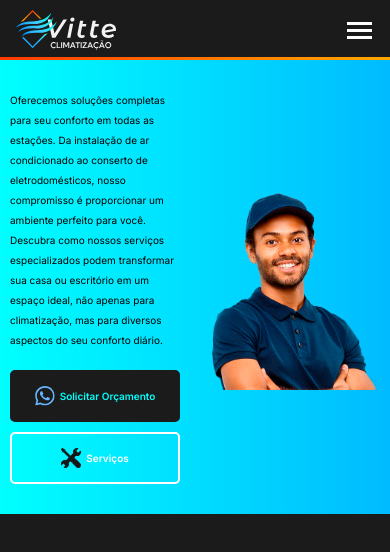
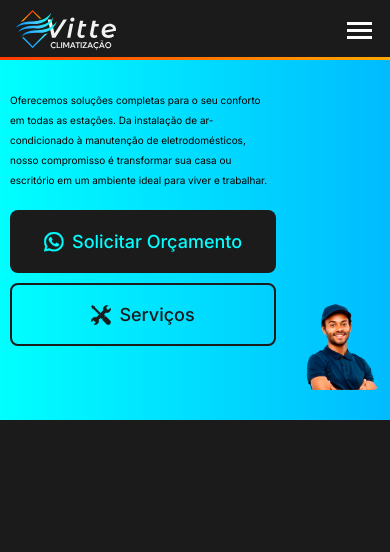
Before and after one commit to Ale-Neves/VitteClimatizacao, a React (Vite) app: page / in a window 390 px wide. Shown: the top 552 px of the page. Built offline with nearby package versions, Linux system fonts and the light colour scheme.

Commit message:
Melhorando responsividade do banner

```diff
--- a/src/components/atoms/Logo/styles.ts
+++ b/src/components/atoms/Logo/styles.ts
@@ -27,6 +27,16 @@ export const LogoImage = styled.img<{ $isVisible: boolean }>`
         height: 65px;
         max-width: 220px;
     }
+
+    @media (min-width: 1920px) {
+        height: 75px;
+        max-width: 250px;
+    }
+
+    @media (min-width: 1536px) {
+        height: 80px;
+        max-width: 270px;
+    }
 `;
 
 export const LogoText = styled.h1<{ $isVisible: boolean }>`
@@ -45,4 +55,12 @@ export const LogoText = styled.h1<{ $isVisible: boolean }>`
     @media (min-width: 992px) {
         font-size: 2rem;
     }
+
+    @media (min-width: 1920px) {
+        font-size: 2.25rem;
+    }
+
+    @media (min-width: 1536px) {
+        font-size: 2.5rem;
+    }
 `;
--- a/src/components/organisms/Banner/constants.ts
+++ b/src/components/organisms/Banner/constants.ts
@@ -1,5 +1,8 @@
 export const DESCRICAO_BANNER =
     "Oferecemos soluções completas para seu conforto em todas as estações. Da instalação de ar condicionado ao conserto de eletrodomésticos, nosso compromisso é proporcionar um ambiente perfeito para você. Descubra como nossos serviços especializados podem transformar sua casa ou escritório em um espaço ideal, não apenas para climatização, mas para diversos aspectos do seu conforto diário.";
+
+export const DESCRICAO_BANNER_MOBILE =
+    "Oferecemos soluções completas para o seu conforto em todas as estações. Da instalação de ar-condicionado à manutenção de eletrodomésticos, nosso compromisso é transformar sua casa ou escritório em um ambiente ideal para viver e trabalhar.";
 
 export const MENSAGEM_WHATSAPP =
     "Olá! Gostaria de solicitar um orçamento para serviços de climatização.";
--- a/src/components/organisms/Banner/index.tsx
+++ b/src/components/organisms/Banner/index.tsx
@@ -1,31 +1,41 @@
 import React from "react";
-import theme from "../../../styles/theme";
-import { Icon } from "../../atoms/Icon";
+import { Button } from "../../atoms/Button";
+import { WhatsAppIcon, ToolsIcon } from "../../atoms/SvgIcons";
 import { imagemHomem } from "./assets";
-import { DESC_IMG_HOMEM, DESCRICAO_BANNER } from "./constants";
+import { DESC_IMG_HOMEM } from "./constants";
 import * as S from "./styles";
 import type { BannerProps } from "./types";
 import { useBanner } from "./useBanner";
 
 export const Banner: React.FC<BannerProps> = props => {
-    const { handleRequestBudget, handleViewServices, whatsappIcon, ferramentaIcon } =
-        useBanner(props);
-    const { primary, background } = theme.colors;
+    const { handleRequestBudget, handleViewServices, bannerText } = useBanner(props);
 
     return (
         <S.BannerContainer>
             <S.BannerContent>
                 <S.TextSection>
-                    <S.BannerText>{DESCRICAO_BANNER}</S.BannerText>
+                    <S.BannerText>{bannerText}</S.BannerText>
                     <S.ButtonContainer>
-                        <S.PrimaryButton onClick={handleRequestBudget}>
-                            <Icon name={whatsappIcon} size={20} color={primary.cyan} />
-                            <span>Solicitar Orçamento</span>
-                        </S.PrimaryButton>
-                        <S.SecondaryButton onClick={handleViewServices}>
-                            <Icon name={ferramentaIcon} size={20} color={background.primary} />
-                            <span>Serviços</span>
-                        </S.SecondaryButton>
+                        <Button
+                            variant="primary"
+                            size="large"
+                            onClick={handleRequestBudget}
+                            icon={<WhatsAppIcon size={20} />}
+                            iconPosition="left"
+                            fullWidth
+                        >
+                            Solicitar Orçamento
+                        </Button>
+                        <Button
+                            variant="secondary"
+                            size="large"
+                            onClick={handleViewServices}
+                            icon={<ToolsIcon size={20} />}
+                            iconPosition="left"
+                            fullWidth
+                        >
+                            Serviços
+                        </Button>
                     </S.ButtonContainer>
                 </S.TextSection>
                 <S.ImageSection>
--- a/src/components/organisms/Banner/styles.ts
+++ b/src/components/organisms/Banner/styles.ts
@@ -40,8 +40,13 @@ export const BannerContainer = styled.section`
     }
 
     ${media.xxl} {
-        min-height: 560px;
-        margin-top: 95px;
+        min-height: 600px;
+        margin-top: 105px;
+    }
+
+    ${media["2xl"]} {
+        min-height: 650px;
+        margin-top: 110px;
     }
 `;
 
@@ -105,6 +110,16 @@ export const BannerText = styled.p`
         font-size: 1.875rem;
         line-height: ${({ theme }) => theme.lineHeights.normal};
     }
+
+    ${media.xxl} {
+        font-size: 2.25rem;
+        line-height: ${({ theme }) => theme.lineHeights.normal};
+    }
+
+    ${media["2xl"]} {
+        font-size: 2.625rem;
+        line-height: ${({ theme }) => theme.lineHeights.normal};
+    }
 `;
 
 export const ButtonContainer = styled.div`
@@ -120,69 +135,6 @@ export const ButtonContainer = styled.div`
 
     ${media.md} {
         gap: 1.5rem;
-    }
-`;
-
-export const BaseButton = styled.button`
-    font-family: ${({ theme }) => theme.fonts.primary};
-    font-size: 1rem;
-    font-weight: ${({ theme }) => theme.fontWeights.semibold};
-    padding: 14px 1.5rem;
-    border-radius: 0.5rem;
-    border: 2px solid transparent;
-    cursor: pointer;
-    transition: ${({ theme }) => theme.transitions.normal};
-    display: flex;
-    align-items: center;
-    gap: 0.5rem;
-    justify-content: center;
-    width: 100%;
-    flex: 1;
-
-    ${media.sm} {
-        font-size: 1rem;
-        padding: 1rem 2rem;
-    }
-
-    ${media.md} {
-        font-size: 1.5rem;
-        padding: 18px 36px;
-    }
-
-    &:hover {
-        transform: translateY(-2px);
-        box-shadow: 0 8px 25px ${({ theme }) => theme.colors.background.overlay};
-    }
-
-    &:active {
-        transform: translateY(0);
-    }
-`;
-
-export const PrimaryButton = styled(BaseButton)`
-    background-color: ${({ theme }) => theme.colors.background.primary};
-    color: ${({ theme }) => theme.colors.primary.cyan};
-    border-color: ${({ theme }) => theme.colors.background.primary};
-
-    &:hover {
-        background-color: ${({ theme }) => theme.colors.gray[800]};
-        border-color: ${({ theme }) => theme.colors.gray[800]};
-        color: ${({ theme }) => theme.colors.primary.cyan};
-    }
-`;
-
-export const SecondaryButton = styled(BaseButton)`
-    background-color: transparent;
-    color: ${({ theme }) => theme.colors.text.primary};
-    border-color: ${({ theme }) => theme.colors.text.primary};
-
-    &:hover {
-        background-color: ${({ theme }) => theme.colors.background.primary};
-        color: ${({ theme }) => theme.colors.primary.cyan};
-
-        svg {
-            fill: ${({ theme }) => theme.colors.primary.cyan};
-        }
     }
 `;
 
@@ -231,6 +183,10 @@ export const BannerImage = styled.img`
     }
 
     ${media.xxl} {
-        width: 550px;
+        width: 500px;
+    }
+
+    ${media["2xl"]} {
+        width: 530px;
     }
 `;
--- a/src/components/organisms/Banner/useBanner.ts
+++ b/src/components/organisms/Banner/useBanner.ts
@@ -1,11 +1,25 @@
 import { useNotifications } from "../../../hooks/useNotifications";
-import { MENSAGEM_WHATSAPP } from "./constants";
+import { MENSAGEM_WHATSAPP, DESCRICAO_BANNER, DESCRICAO_BANNER_MOBILE } from "./constants";
 import type { BannerProps } from "./types";
+import { useState, useEffect } from "react";
 
 export const useBanner = ({ onRequestBudget, onViewServices }: BannerProps) => {
     const { showSuccess, showInfo } = useNotifications();
     const whatsappIcon = "src/assets/icons/icon_whatsapp.svg";
     const ferramentaIcon = "src/assets/icons/icon_ferramentas.svg";
+
+    const [isMobile, setIsMobile] = useState(window.innerWidth < 640);
+
+    useEffect(() => {
+        const handleResize = () => {
+            setIsMobile(window.innerWidth < 640);
+        };
+
+        window.addEventListener("resize", handleResize);
+        return () => window.removeEventListener("resize", handleResize);
+    }, []);
+
+    const bannerText = isMobile ? DESCRICAO_BANNER_MOBILE : DESCRICAO_BANNER;
 
     const handleRequestBudget = () => {
         const message = encodeURIComponent(MENSAGEM_WHATSAPP);
@@ -36,5 +50,6 @@ export const useBanner = ({ onRequestBudget, onViewServices }: BannerProps) => {
         handleViewServices,
         whatsappIcon,
         ferramentaIcon,
+        bannerText,
     };
 };
--- a/src/components/organisms/Header/styles.ts
+++ b/src/components/organisms/Header/styles.ts
@@ -19,7 +19,11 @@ export const HeaderContainer = styled.header`
     }
 
     ${media.xxl} {
-        height: 95px;
+        height: 105px;
+    }
+
+    ${media["2xl"]} {
+        height: 110px;
     }
 `;
 
@@ -103,6 +107,14 @@ export const NavItem = styled.li<{ $isActive?: boolean }>`
 
     &:hover::after {
         width: 100%;
+    }
+
+    ${media.xxl} {
+        font-size: 18px;
+    }
+
+    ${media["2xl"]} {
+        font-size: 20px;
     }
 `;
 
@@ -212,6 +224,14 @@ export const MobileNavItem = styled.li<{ $isActive?: boolean }>`
     &:last-child {
         border-bottom: none;
     }
+
+    ${media.xxl} {
+        font-size: 20px;
+    }
+
+    ${media["2xl"]} {
+        font-size: 22px;
+    }
 `;
 
 export const Overlay = styled.div`
```
